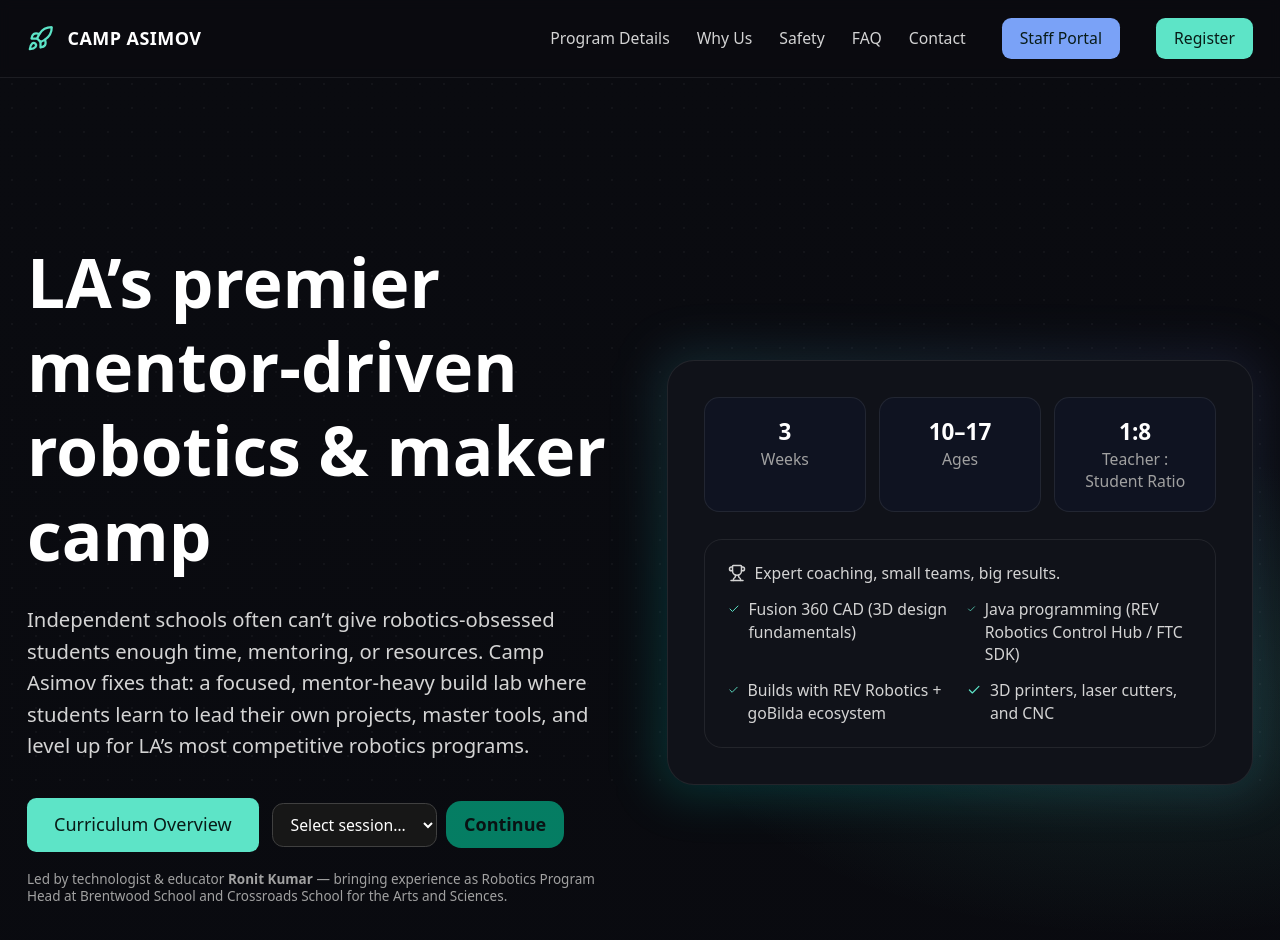
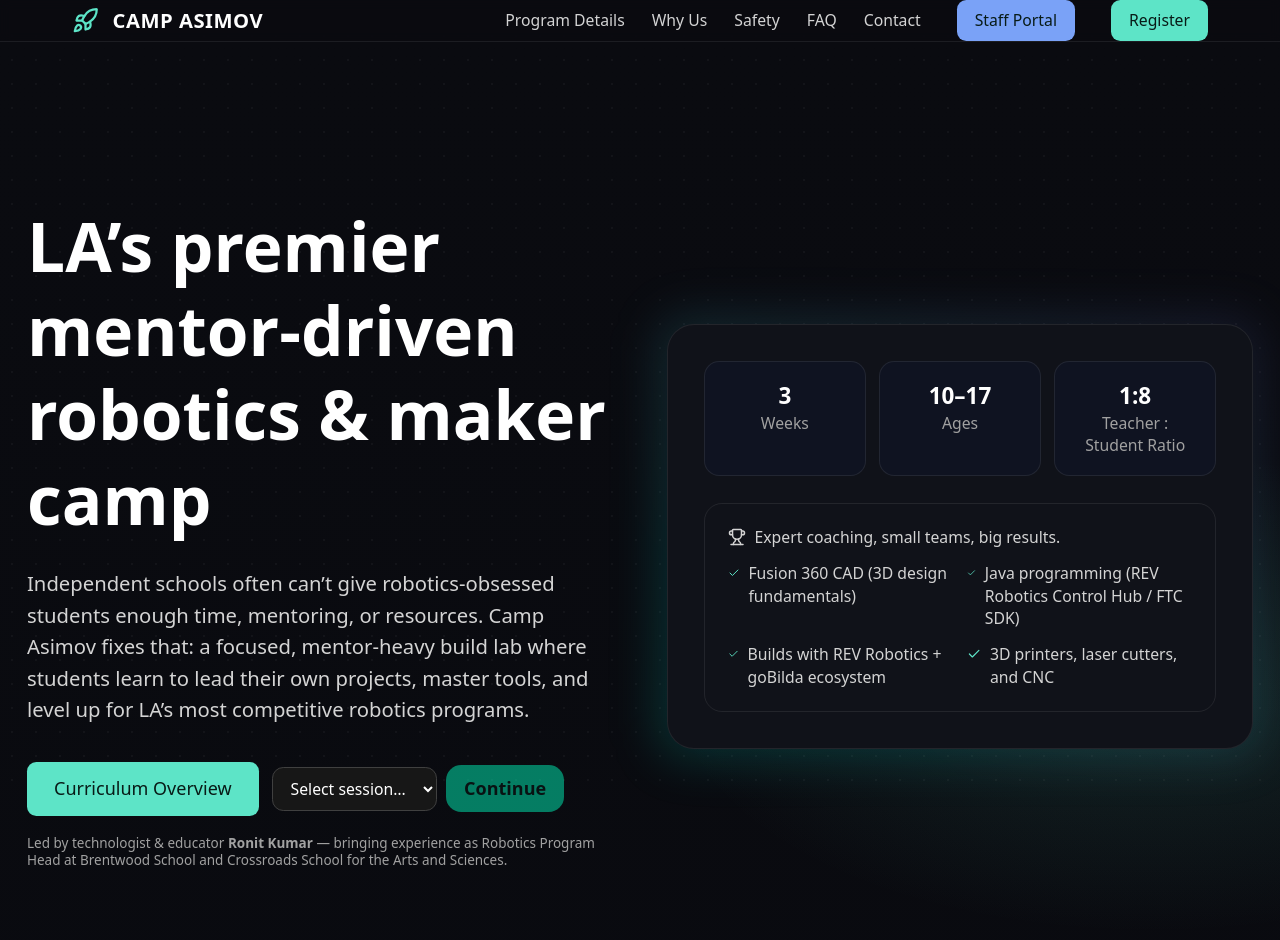
Before and after one commit to KingKumar/camp-asimov, a Next.js app: page / in a window 1280 px wide. Shown: the top 940 px of the page. Built offline with nearby package versions, Linux system fonts and the light colour scheme.

Commit message:
header formatting

```diff
--- a/components/AsimovLanding.tsx
+++ b/components/AsimovLanding.tsx
@@ -166,15 +166,18 @@ export default function AsimovCampLanding() {
 
       {/* NAV */}
      <header
-        className="sticky top-0 z-40 border-b"
+          className="sticky top-0 z-40 border-b w-full"
           style={{ borderColor: ink.line, background: "rgba(10,11,16,0.7)", backdropFilter: "blur(6px)" }}
         >
-        <div className="mx-auto max-w-7xl px-6 py-4 flex items-center justify-between">
-          <div className="flex items-center gap-3">
+          <div className="w-full px-8 md:px-12 lg:px-16 flex items-center justify-between">
+            {/* Left: Logo */}
+            <div className="flex items-center gap-3 shrink-0">
               <Rocket className="h-6 w-6" style={{ color: ink.accent }} aria-hidden />
-            <span className="font-semibold tracking-wide">CAMP ASIMOV</span>
+              <span className="font-semibold tracking-wide text-base md:text-lg">CAMP ASIMOV</span>
             </div>
-          <nav className="hidden md:flex items-center gap-6 text-sm text-neutral-300">
+
+            {/* Right: Nav buttons */}
+            <nav className="hidden md:flex items-center gap-6 text-sm text-neutral-300 ml-auto">
               <a href="#program" className="hover:text-white">Program Details</a>
               <a href="#why" className="hover:text-white">Why Us</a>
               <a href="#safety" className="hover:text-white">Safety</a>
@@ -189,6 +192,7 @@ export default function AsimovCampLanding() {
             </nav>
           </div>
         </header>
+
 
       {/* HERO */}
       <section className="relative">
```
Lines whose indentation alone changed are shown as unchanged.
